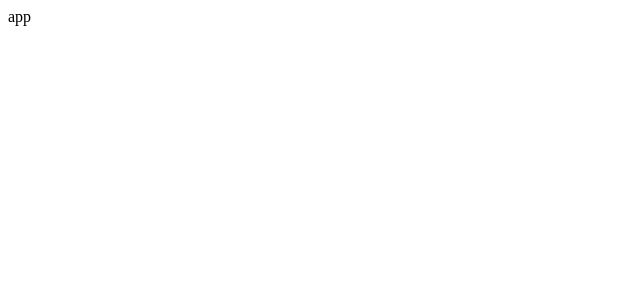
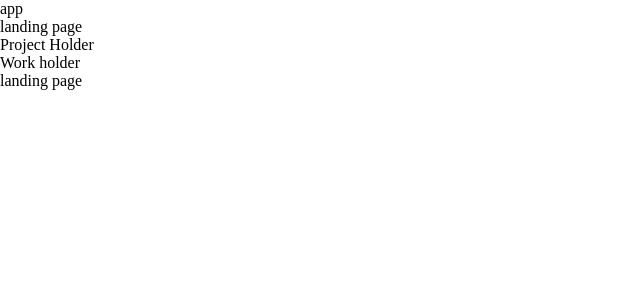
Before and after one commit to Dongongngg/portfolio-new, a React (Create React App) app: page / in a window 1280 px wide. Shown: the top 300 px of the page, without its empty margins (0-640 px from the left). Built offline with nearby package versions, Linux system fonts and the light colour scheme.

Commit message:
create landing page and its components

```diff
--- a/src/App.tsx
+++ b/src/App.tsx
@@ -1,10 +1,23 @@
 import React from 'react';
-function App() {
+//components
+import Banner from './components/Banner';
+import ProjectHolder from './components/ProjectHolder';
+import WorkExpHolder from './components/WorkExpHolder';
+import Footer from './components/Footer';
+
+const App: React.FC = () => {
   return (
     <div className='App'>
       <header className='App-header'>app</header>
+      <main>
+        <Banner />
+        <ProjectHolder />
+        <WorkExpHolder />
+        <Footer />
+      </main>
+      <footer></footer>
     </div>
   );
-}
+};
 
 export default App;
--- /dev/null
+++ b/src/components/Banner.tsx
@@ -0,0 +1,7 @@
+import React from 'react';
+
+const Banner: React.FC = () => {
+  return <div>landing page</div>;
+};
+
+export default Banner;
--- /dev/null
+++ b/src/components/Footer.tsx
@@ -0,0 +1,7 @@
+import React from 'react';
+
+const Banner: React.FC = () => {
+  return <div>landing page</div>;
+};
+
+export default Banner;
--- /dev/null
+++ b/src/components/ProjectHolder.tsx
@@ -0,0 +1,7 @@
+import React from 'react';
+
+const ProjectHolder: React.FC = () => {
+  return <div>Project Holder</div>;
+};
+
+export default ProjectHolder;
--- /dev/null
+++ b/src/components/WorkExpHolder.tsx
@@ -0,0 +1,7 @@
+import React from 'react';
+
+const WorkExpHolder: React.FC = () => {
+  return <div>Work holder</div>;
+};
+
+export default WorkExpHolder;
--- a/src/index.tsx
+++ b/src/index.tsx
@@ -1,6 +1,8 @@
 import React from 'react';
 import ReactDOM from 'react-dom';
 import App from './App';
+//css
+import './styles/reset.css';
 import reportWebVitals from './reportWebVitals';
 
 ReactDOM.render(
--- a/src/reportWebVitals.ts
+++ b/src/reportWebVitals.ts
@@ -1,6 +1,6 @@
 import { ReportHandler } from 'web-vitals';
 
-const reportWebVitals = (onPerfEntry?: ReportHandler) => {
+const reportWebVitals = (onPerfEntry?: ReportHandler): void => {
   if (onPerfEntry && onPerfEntry instanceof Function) {
     import('web-vitals').then(({ getCLS, getFID, getFCP, getLCP, getTTFB }) => {
       getCLS(onPerfEntry);
--- a/src/styles/reset.css
+++ b/src/styles/reset.css
@@ -0,0 +1,5 @@
+* {
+  all: unset;
+  display: revert;
+  box-sizing: border-box;
+}
```
Also changed, not shown: src/pages/LandingPage.tsx (added, +7 -0 lines).
